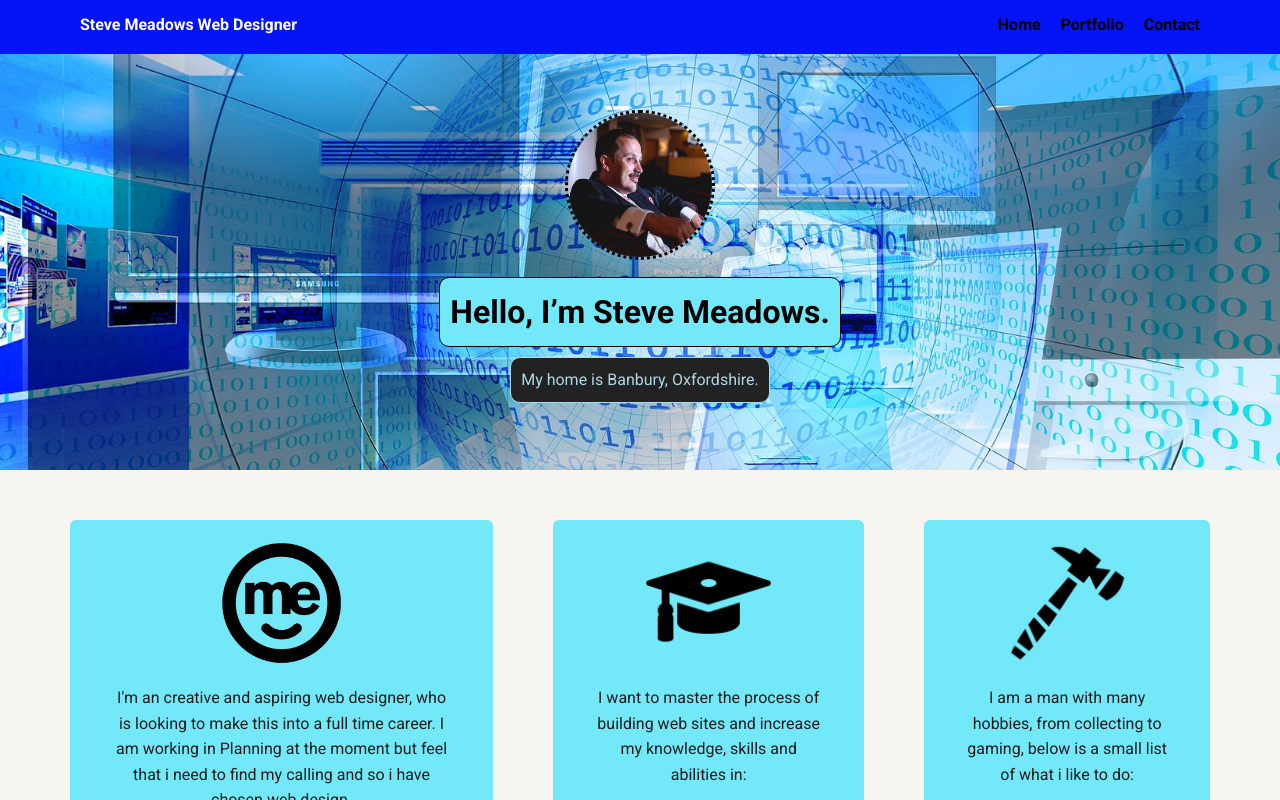
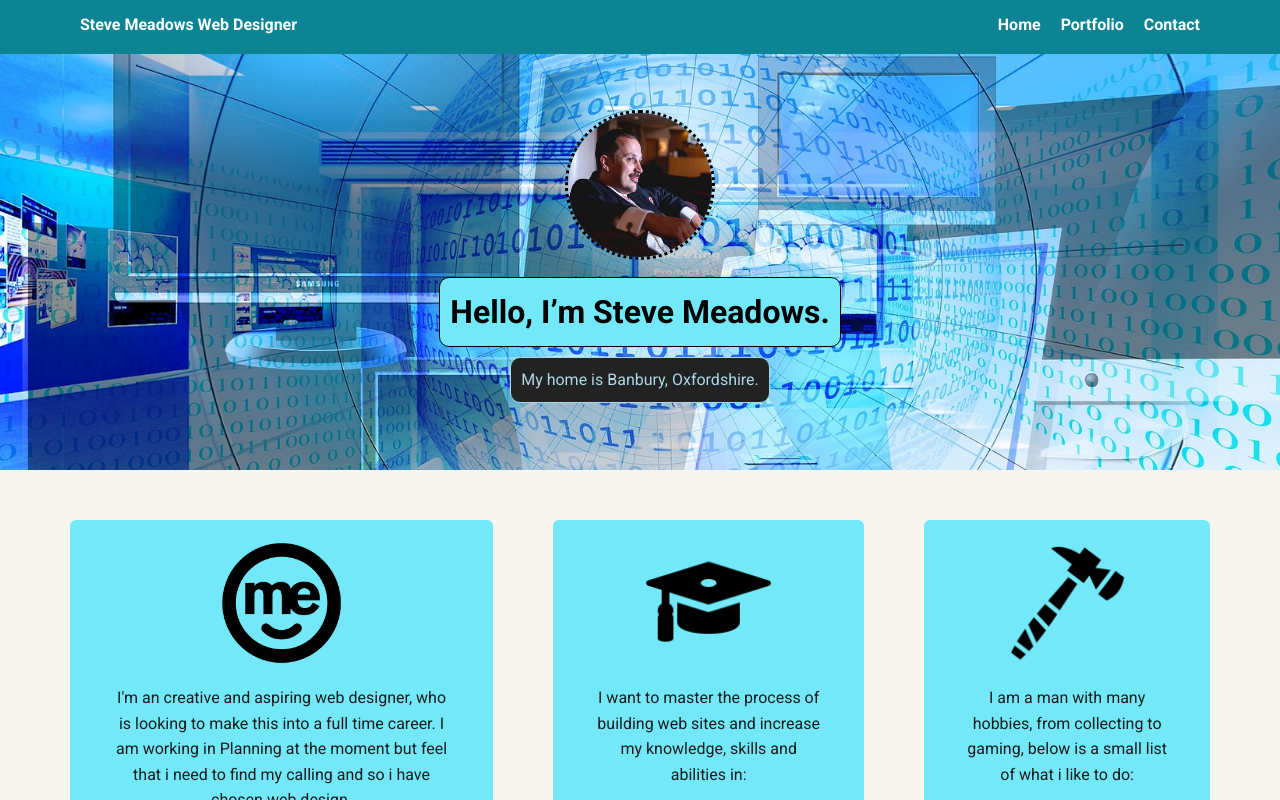
Before and after one commit to Bickeringmonkey/Project-1, a plain HTML site: page index.html in a window 1280 px wide. Shown: the top 800 px of the page. Drawn offline with Linux system fonts and the light colour scheme; a web font is replaced by a local one.

Commit message:
updated navbar

```diff
--- a/styles.css
+++ b/styles.css
@@ -23,7 +23,8 @@ Link Styles
 
 a {
   text-decoration: none;
-  color: black;
+  color: white;
+  font-weight: 700;
 }
 a:hover {
   color: #6633ff;
@@ -37,7 +38,7 @@ Section Styles
 
 .main-nav {
   width: 100%;
-  background: rgb(4, 20, 247);
+  background: rgb(12, 132, 148);
   min-height: 30px;
   padding: 10px;
   position: fixed;
```
